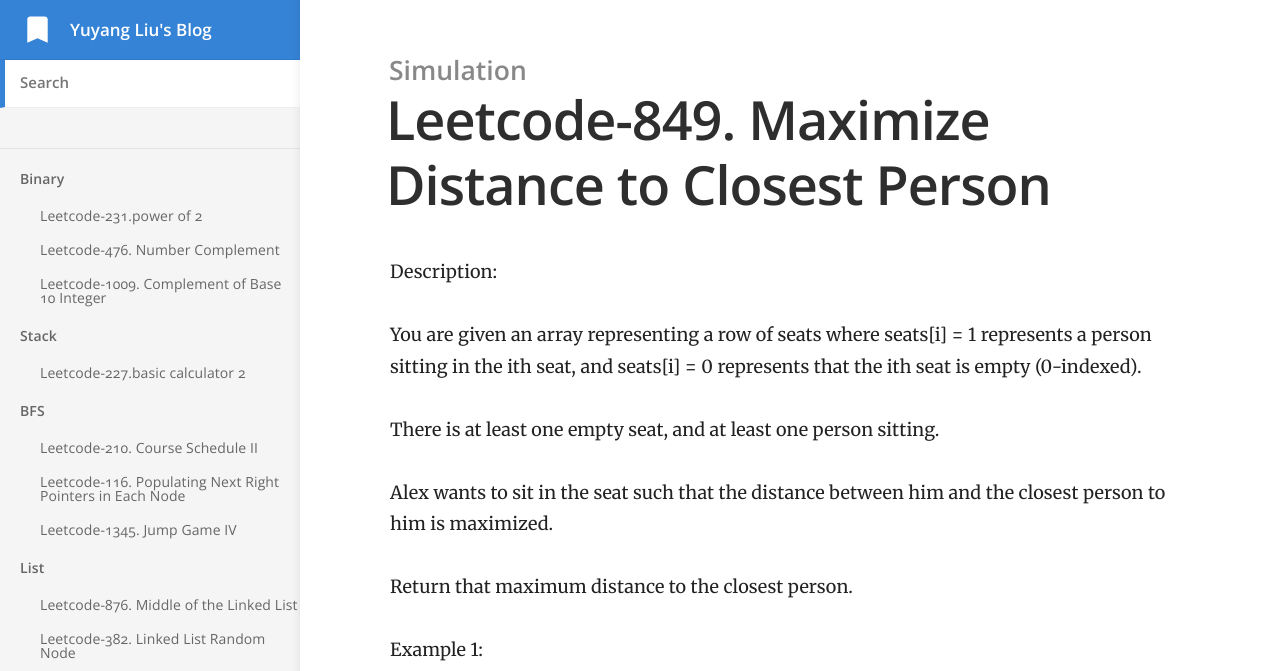
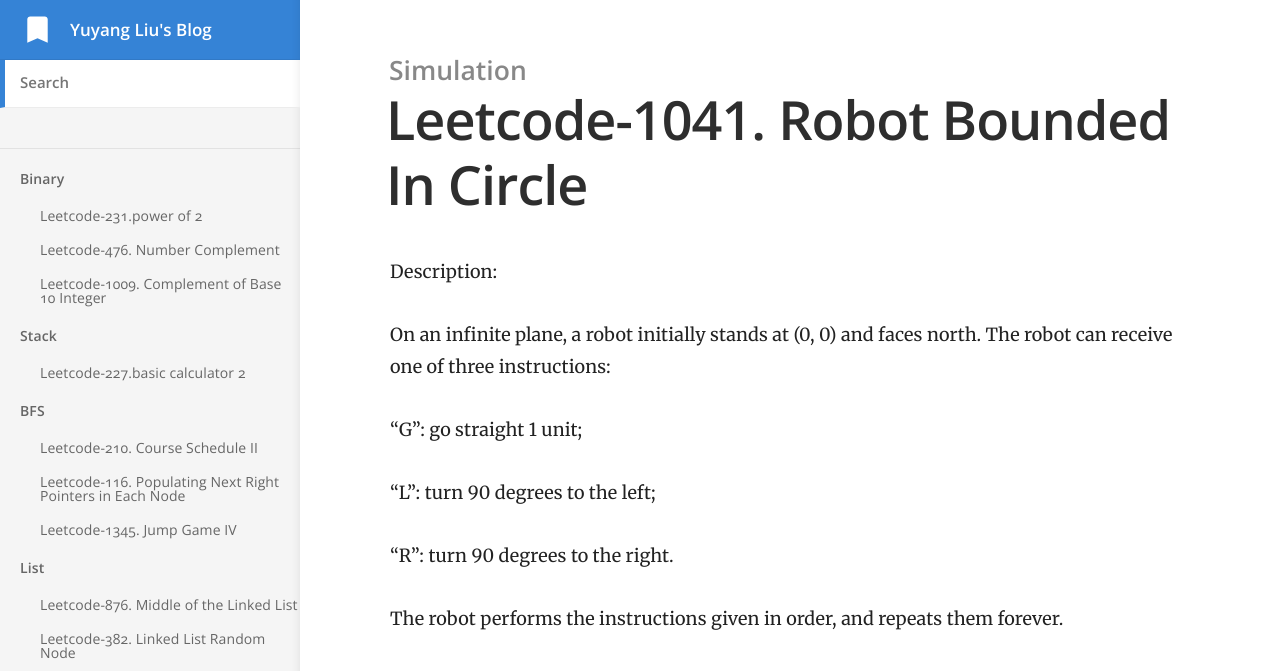
Before and after one commit to Nightingalelyy/nightingalelyy.github.io, a Jekyll site: the page built from _docs/Simulation/2022-1-9-leetcode-1041.md, in a window 1280 px wide and 1400 px high. Shown: the top 671 px of the window. Built offline with Jekyll 4.4.1, drawn with Linux system fonts in a browser that asks for light colours; some of the changed text lies outside the part shown.

Commit message:
修改文件: _docs/Simulation/2022-1-9-leetcode-1041.md

````diff
--- a/_docs/Simulation/2022-1-9-leetcode-1041.md
+++ b/_docs/Simulation/2022-1-9-leetcode-1041.md
@@ -1,55 +1,54 @@
 ---
-title: Leetcode-849. Maximize Distance to Closest Person
+title: Leetcode-1041. Robot Bounded In Circle
 author: Yuyang Liu
-date: 2022-1-16
+date: 2022-1-9
 category: Simulation
-order: 2
+order: 1
 ---
 
 Description:
 
-You are given an array representing a row of seats where seats[i] = 1 represents a person sitting in the ith seat, and seats[i] = 0 represents that the ith seat is empty (0-indexed).
+On an infinite plane, a robot initially stands at (0, 0) and faces north. The robot can receive one of three instructions:
 
-There is at least one empty seat, and at least one person sitting.
+"G": go straight 1 unit;
 
-Alex wants to sit in the seat such that the distance between him and the closest person to him is maximized.
+"L": turn 90 degrees to the left;
 
-Return that maximum distance to the closest person.
+"R": turn 90 degrees to the right.
+
+The robot performs the instructions given in order, and repeats them forever.
+
+Return true if and only if there exists a circle in the plane such that the robot never leaves the circle.
 
 
 
 Example 1:
 
-![enter description here](https://assets.leetcode.com/uploads/2020/09/10/distance.jpg)
-Input: seats = [1,0,0,0,1,0,1]
-Output: 2
-Explanation:
-If Alex sits in the second open seat (i.e. seats[2]), then the closest person has distance 2.
-If Alex sits in any other open seat, the closest person has distance 1.
-Thus, the maximum distance to the closest person is 2.
+Input: instructions = "GGLLGG"
+Output: true
+Explanation: The robot moves from (0,0) to (0,2), turns 180 degrees, and then returns to (0,0).
+When repeating these instructions, the robot remains in the circle of radius 2 centered at the origin.
 Example 2:
 
-Input: seats = [1,0,0,0]
-Output: 3
-Explanation:
-If Alex sits in the last seat (i.e. seats[3]), the closest person is 3 seats away.
-This is the maximum distance possible, so the answer is 3.
+Input: instructions = "GG"
+Output: false
+Explanation: The robot moves north indefinitely.
 Example 3:
 
-Input: seats = [0,1]
-Output: 1
+Input: instructions = "GL"
+Output: true
+Explanation: The robot moves from (0, 0) -> (0, 1) -> (-1, 1) -> (-1, 0) -> (0, 0) -> ...
 
 
 Constraints:
 
-2 <= seats.length <= 2 * 104
-seats[i] is 0 or 1.
-At least one seat is empty.
-At least one seat is occupied.
+1 <= instructions.length <= 100
+instructions[i] is 'G', 'L' or, 'R'.
+
 
 Solution：
 
-Check from the head of the array, consider the situation that the answer is at the first seat or the last seat.
+If the robot face to the north after constructions and it doesn't go back to (0,0), the robot will never get into the loop, otherwise the robot goes into the loop
 
 
 Code:
@@ -57,34 +56,32 @@ Code:
 ``` c++
 class Solution {
 public:
-    int maxDistToClosest(vector<int>& seats) {
+    bool isRobotBounded(string instructions) {
+        string s= instructions;
+        vector<pair<int,int>> step={};
+        step.push_back(make_pair(0,1));
+        step.push_back(make_pair(-1,0));
+        step.push_back(make_pair(0,-1));
+        step.push_back(make_pair(1,0));
+        pair<int,int> cur(0,0);
 
-        int i=0;
-        int lastperson;
-        int maxdist=0;
+        int flag=0;
+        for(auto c:s)
+        {
+            if(c=='L') flag++;
+            if(c=='R') flag--;
+            if(flag<0) flag=3;
+            else if(flag>3) flag=0;
 
-        while(seats[i]==0)
-            ++i;
-
-        maxdist=i;
-        lastperson=i;
-
-        for(;i<seats.size();i++)
-        {
-            if(seats[i])
+            if(c=='G')
             {
-                if(maxdist<(i-lastperson)/2)
-                    maxdist=(i-lastperson)/2;
-                lastperson=i;
+                cur.first+=step[flag].first;
+                cur.second+=step[flag].second;
             }
         }
-
-        if(maxdist<seats.size()-lastperson-1)
-            maxdist=seats.size()-lastperson-1;
-
-
-        return maxdist;
-
+        if(flag==0 && ((cur.second!=0) || (cur.first!=0)))
+            return false;
+        return true;
     }
 };
 ```
````
